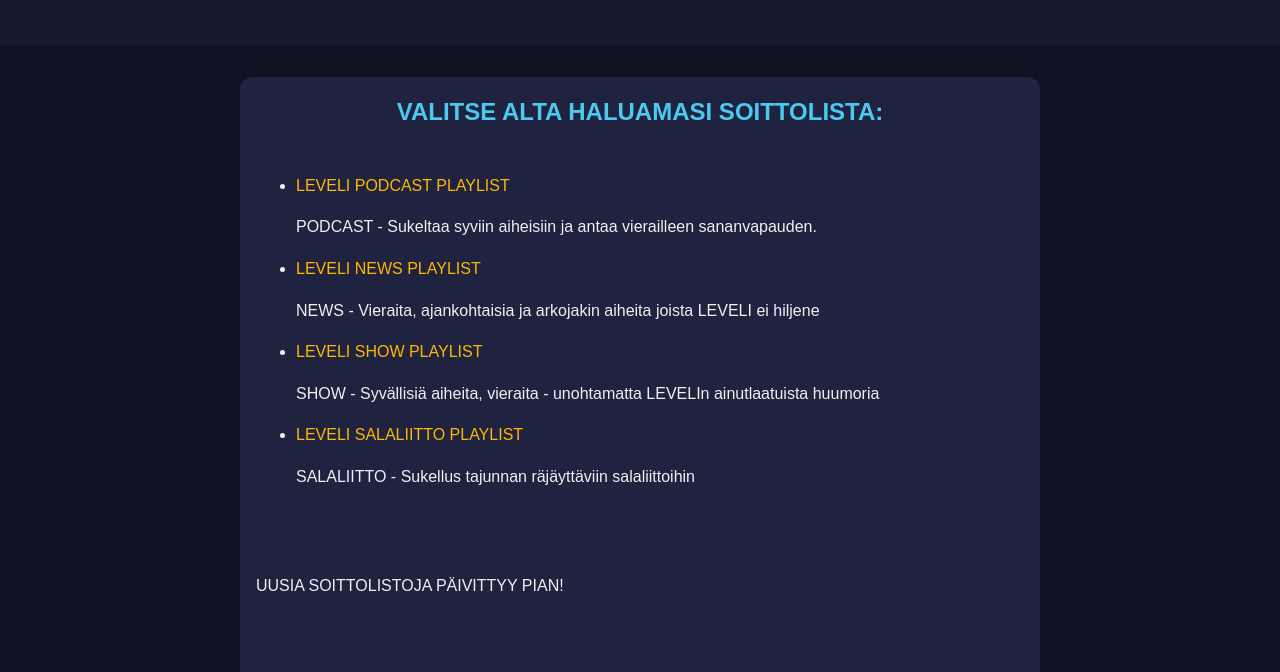
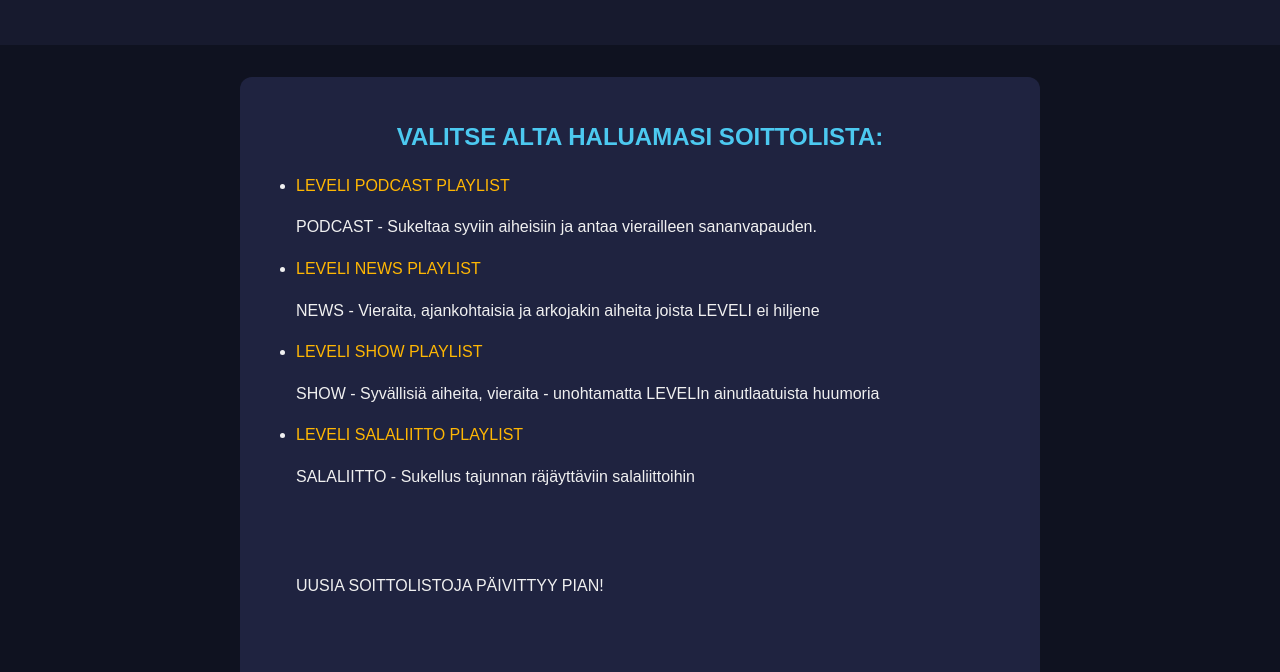
Before and after one commit to mlehmus-dot/leveli-player, a plain HTML site: page index.html in a window 1280 px wide. Shown: the part 128-800 px from the top of the page. Drawn offline with Linux system fonts and the light colour scheme.

Commit message:
Update index.html

```diff
--- a/index.html
+++ b/index.html
@@ -16,7 +16,8 @@
   <main>
 
     <section>
-      <center><h1>VALITSE ALTA HALUAMASI SOITTOLISTA:</h1></center><br>
+      <br>
+      <center><h1>VALITSE ALTA HALUAMASI SOITTOLISTA:</h1></center>
       <ul>
        <li><a href="https://leveli.news/leveli-player/player-podcast.html">LEVELI PODCAST PLAYLIST</a></li>
         <p>PODCAST - Sukeltaa syviin aiheisiin ja antaa vierailleen sananvapauden.</p>
@@ -26,11 +27,9 @@
          <p>SHOW - Syvällisiä aiheita, vieraita - unohtamatta LEVELIn ainutlaatuista huumoria</p>
         <li><a href="https://leveli.news/leveli-player/player-salaliitto.html">LEVELI SALALIITTO PLAYLIST</a></li>
         <p>SALALIITTO - Sukellus tajunnan räjäyttäviin salaliittoihin</p>
-        </ul>
-      <br> <br>
-
-         <p>UUSIA SOITTOLISTOJA PÄIVITTYY PIAN!<p>
-
+       <br> <br>
+       <p>UUSIA SOITTOLISTOJA PÄIVITTYY PIAN!<p>
+          </ul>
            <br><br>
          <center><p>--------------------------<p>
 
```
